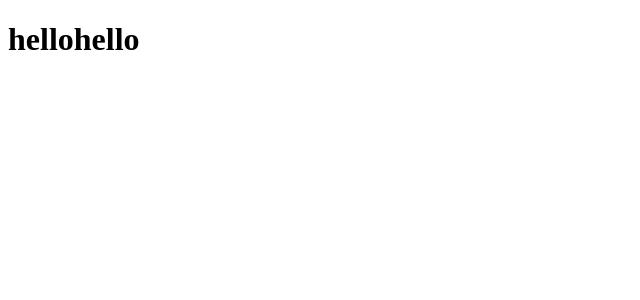
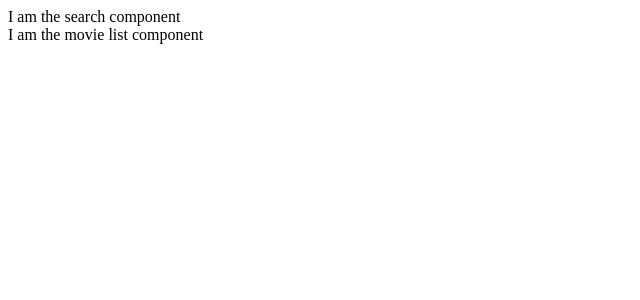
Before and after one commit to nataliestam/move-list-2, a React app: page / in a window 1280 px wide. Shown: the top 300 px of the page, without its empty margins (0-640 px from the left). Built offline with nearby package versions, Linux system fonts and the light colour scheme; the HTML template or start-up script is replaced by a standard one.

Commit message:
initilize MovieList, MovieListItem, and Search components

```diff
--- a/client/src/components/App.jsx
+++ b/client/src/components/App.jsx
@@ -1,12 +1,21 @@
 import React from 'react';
-import ReactDOM from 'react-dom';
+import 'bootstrap';
+import MovieList from './MovieList.jsx'
+import Search from './Search.jsx'
 
 class App extends React.Component {
+  constructor(props) {
+    super(props);
+    this.state = {
+      movies: []
+    }
+  }
 
   render() {
     return (
-      <div>
-        <h1>hellohello</h1>
+      <div className="container">
+        <Search />
+        <MovieList />
       </div>
     )
   }
--- /dev/null
+++ b/client/src/components/MovieList.jsx
@@ -0,0 +1,11 @@
+import React from 'react';
+
+const MovieList = (props) => {
+  return (
+    <div>
+      <span>I am the movie list component</span>
+    </div>
+  )
+}
+
+export default MovieList;
--- /dev/null
+++ b/client/src/components/Search.jsx
@@ -0,0 +1,14 @@
+import React from 'react';
+
+class Search extends React.Component{
+
+  render() {
+    return (
+      <div>
+        <span>I am the search component</span>
+      </div>
+    )
+  }
+}
+
+export default Search;
```
Also changed, not shown: client/src/components/MovieListItem.jsx (added).
